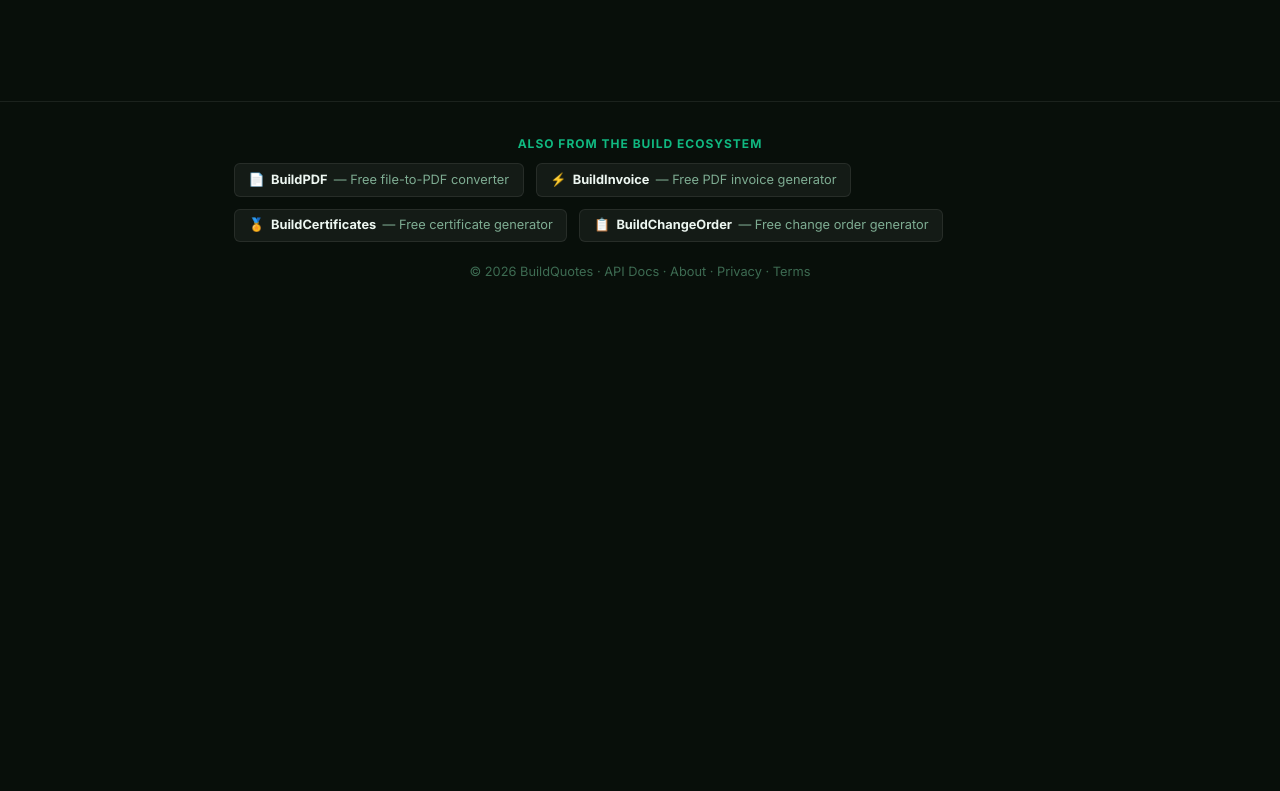
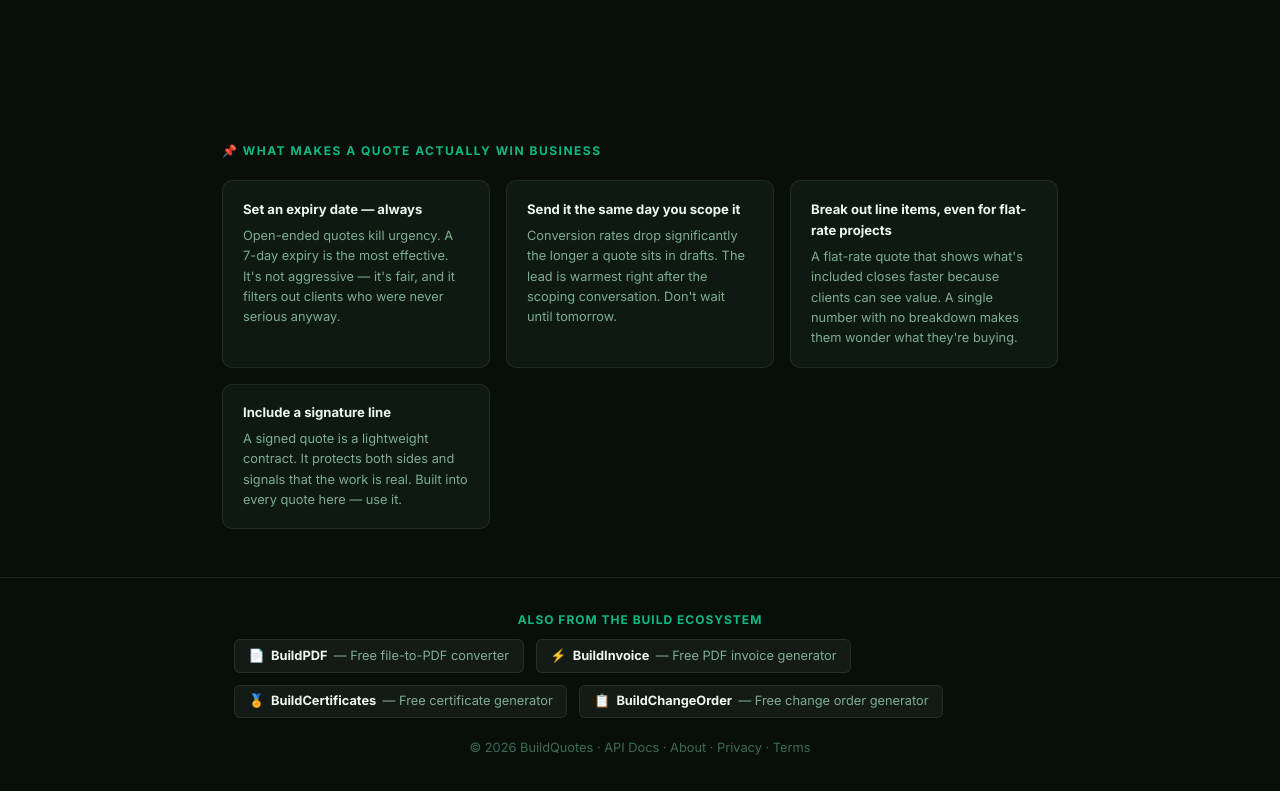
Before and after one commit to dcwynne89/buildquotes, a website: page index.html in a window 1280 px wide. Shown: the part 2737-3528 px from the top of the page. Before the commit the page ends 3052 px from the top, so only its background shows below. Drawn offline with Linux system fonts and the light colour scheme; no server answers.

Commit message:
Add-expert-tips-section

```diff
--- a/index.html
+++ b/index.html
@@ -276,6 +276,29 @@
     </div>
   </section>
 
+  <!-- ── Pro Tips ── -->
+  <section style="max-width:900px;margin:0 auto;padding:2.5rem 2rem 0;">
+    <h2 style="font-size:0.75rem;font-weight:700;text-transform:uppercase;letter-spacing:1.5px;color:var(--accent);margin-bottom:1.25rem;">📌 What Makes a Quote Actually Win Business</h2>
+    <div style="display:grid;grid-template-columns:repeat(auto-fit,minmax(260px,1fr));gap:1rem;">
+      <div style="background:var(--bg-card);border:1px solid var(--border);border-radius:10px;padding:1.1rem 1.25rem;">
+        <p style="font-size:0.82rem;font-weight:700;color:var(--text-primary);margin-bottom:0.35rem;">Set an expiry date — always</p>
+        <p style="font-size:0.8rem;color:var(--text-secondary);line-height:1.6;">Open-ended quotes kill urgency. A 7-day expiry is the most effective. It's not aggressive — it's fair, and it filters out clients who were never serious anyway.</p>
+      </div>
+      <div style="background:var(--bg-card);border:1px solid var(--border);border-radius:10px;padding:1.1rem 1.25rem;">
+        <p style="font-size:0.82rem;font-weight:700;color:var(--text-primary);margin-bottom:0.35rem;">Send it the same day you scope it</p>
+        <p style="font-size:0.8rem;color:var(--text-secondary);line-height:1.6;">Conversion rates drop significantly the longer a quote sits in drafts. The lead is warmest right after the scoping conversation. Don't wait until tomorrow.</p>
+      </div>
+      <div style="background:var(--bg-card);border:1px solid var(--border);border-radius:10px;padding:1.1rem 1.25rem;">
+        <p style="font-size:0.82rem;font-weight:700;color:var(--text-primary);margin-bottom:0.35rem;">Break out line items, even for flat-rate projects</p>
+        <p style="font-size:0.8rem;color:var(--text-secondary);line-height:1.6;">A flat-rate quote that shows what's included closes faster because clients can see value. A single number with no breakdown makes them wonder what they're buying.</p>
+      </div>
+      <div style="background:var(--bg-card);border:1px solid var(--border);border-radius:10px;padding:1.1rem 1.25rem;">
+        <p style="font-size:0.82rem;font-weight:700;color:var(--text-primary);margin-bottom:0.35rem;">Include a signature line</p>
+        <p style="font-size:0.8rem;color:var(--text-secondary);line-height:1.6;">A signed quote is a lightweight contract. It protects both sides and signals that the work is real. Built into every quote here — use it.</p>
+      </div>
+    </div>
+  </section>
+
   <!-- ── Footer ── -->
   <footer class="site-footer">
     <div style="max-width:860px;margin:0 auto 1.25rem;padding:0 1.5rem;">
```
